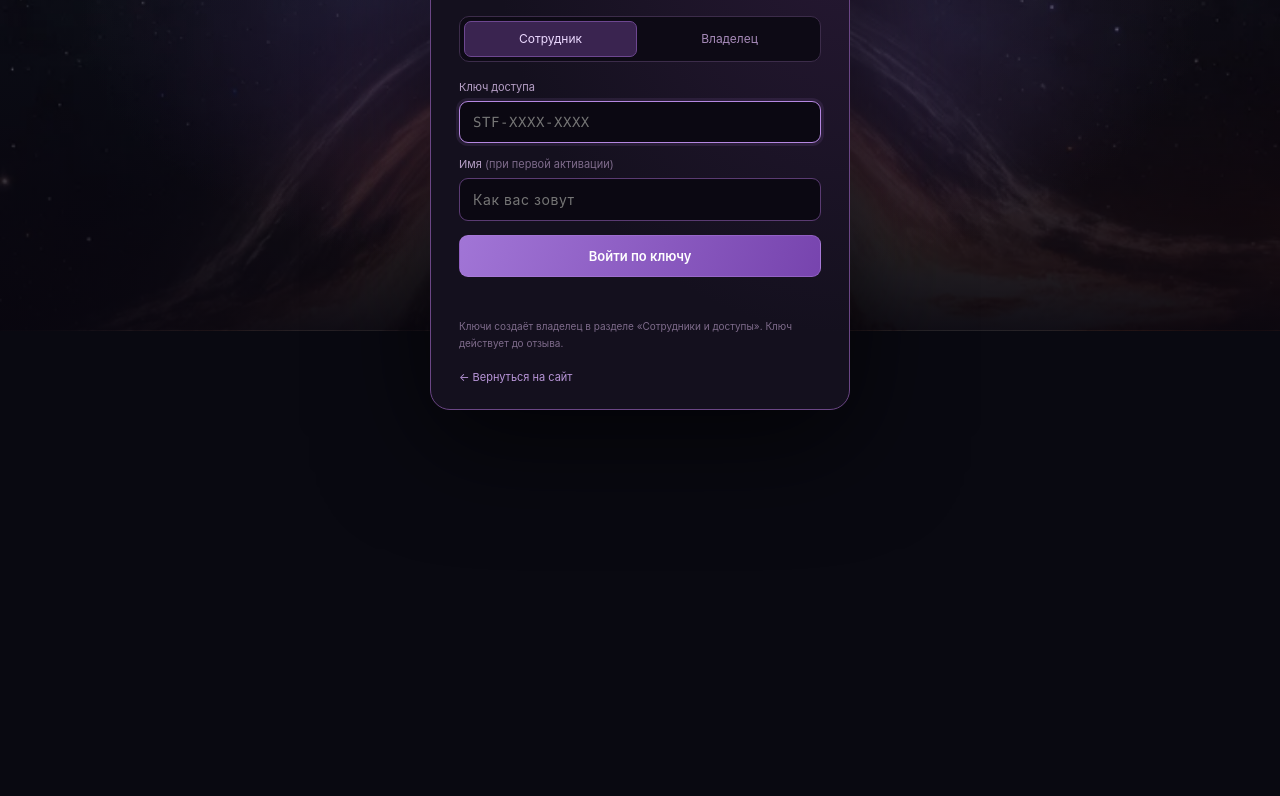
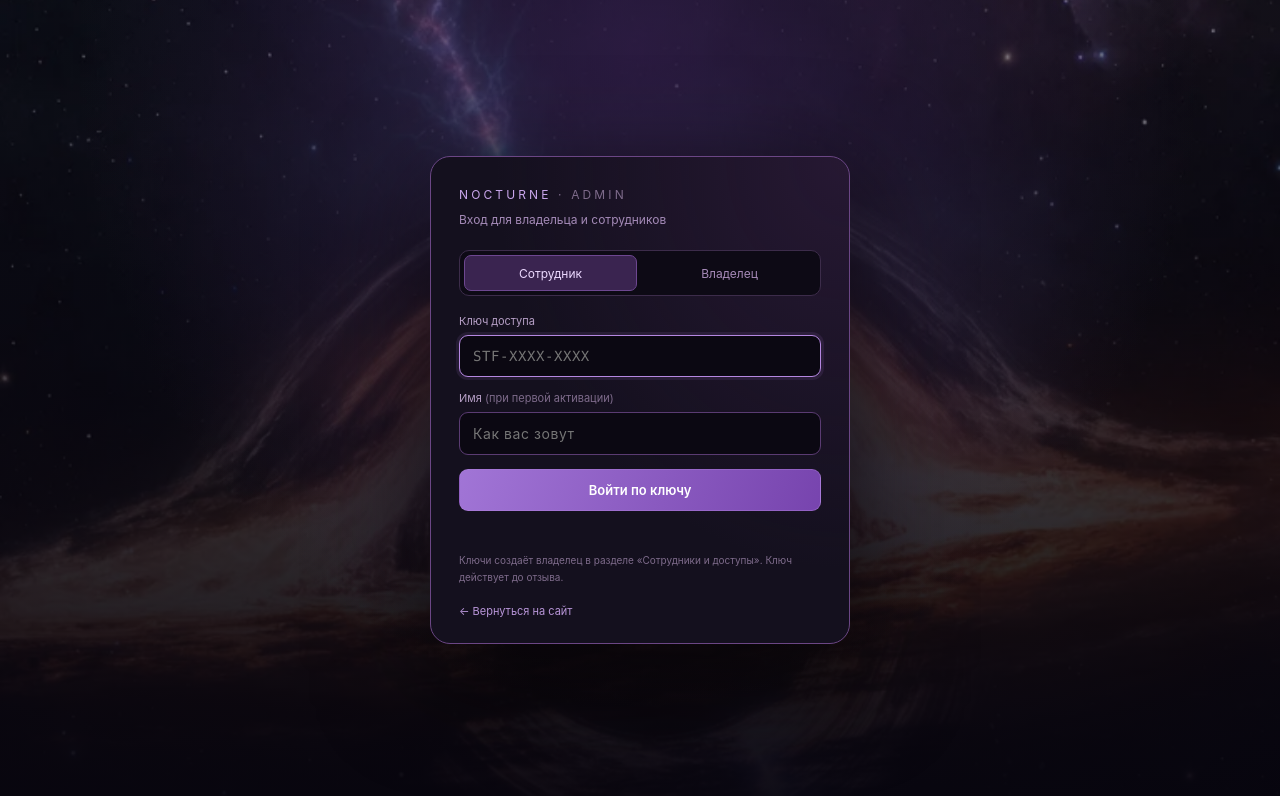
Before and after one commit to edrmvana/saiit, a plain HTML site: page admin.html in a window 1280 px wide. Drawn offline with Linux system fonts and the light colour scheme.

Commit message:
Keep admin sign-in screen from drifting up
Co-authored-by: arena-agent <297053741+arena-agent@users.noreply.github.com>

```diff
--- a/admin.html
+++ b/admin.html
@@ -103,7 +103,7 @@
 :root{--adm-ease:cubic-bezier(.22,1,.36,1)}
 html{scroll-behavior:smooth}
 body{animation:adm-page-in .55s var(--adm-ease) both}
-@keyframes adm-page-in{from{opacity:0;transform:translateY(8px)}to{opacity:1;transform:none}}
+@keyframes adm-page-in{from{opacity:0}to{opacity:1}}
 main{max-width:1240px}
 .panel{transition:transform .35s var(--adm-ease),border-color .3s ease,box-shadow .4s ease,background .3s ease}
 .panel:hover{transform:translateY(-2px);border-color:#79569a;box-shadow:0 12px 38px #0004,0 0 24px #8952b51c}
--- a/staff-access.css
+++ b/staff-access.css
@@ -2,6 +2,10 @@
 
 [data-staff-perm][hidden] {
   display: none !important;
+}
+
+body.staff-locked {
+  overflow: hidden;
 }
 
 body.staff-locked main {
@@ -16,9 +20,11 @@ body.staff-locked main {
   inset: 0;
   z-index: 150000;
   display: flex;
-  align-items: center;
+  align-items: flex-start;
   justify-content: center;
   padding: 20px;
+  overflow-y: auto;
+  overscroll-behavior: contain;
   background-color: #07050e;
   background-image:
     radial-gradient(ellipse at 50% 6%, #381f52a6, transparent 62%),
@@ -38,6 +44,7 @@ body.staff-locked main {
 
 .staff-lock-box {
   width: min(420px, 100%);
+  margin: auto;
   padding: 30px 28px 24px;
   border: 1px solid #6b4685;
   border-radius: 20px;
--- a/staff-access.js
+++ b/staff-access.js
@@ -314,7 +314,9 @@
       lockEl = buildLock();
       document.body.appendChild(lockEl);
       var keyInput = lockEl.querySelector('#staff-key');
-      if (keyInput) setTimeout(function () { keyInput.focus(); }, 60);
+      // На телефонах не открываем клавиатуру автоматически: экран входа «уезжает» вверх.
+      var wideScreen = window.matchMedia ? window.matchMedia('(min-width: 761px)').matches : true;
+      if (keyInput && wideScreen) setTimeout(function () { keyInput.focus(); }, 60);
     }
     document.body.classList.add('staff-locked');
     if (message) setLockMessage(message);
```
